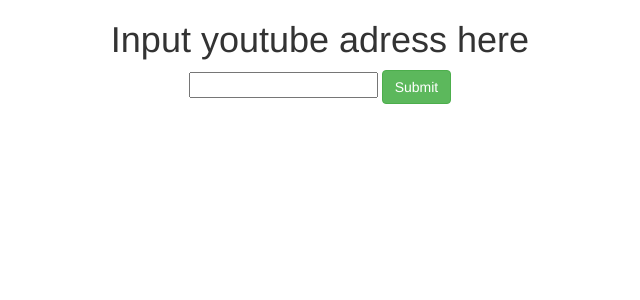
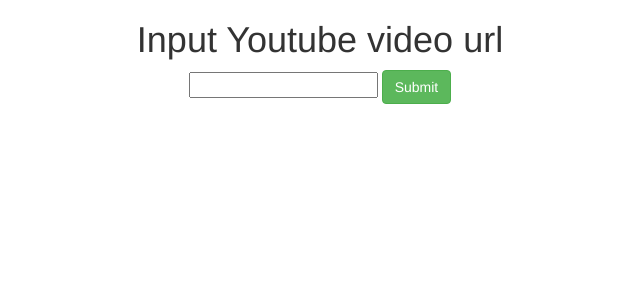
Before and after one commit to metr1ckzu/savetube, a Django app: page / in a window 1280 px wide. Shown: the top 300 px of the page, without its empty margins (320-960 px from the left). Run offline with Django 3.2, Linux system fonts and the light colour scheme; some libraries are stand-ins or nearby versions; some web fonts are replaced.

Commit message:
tweaked templates

```diff
--- a/downloader/templates/downloader/base.html
+++ b/downloader/templates/downloader/base.html
@@ -2,7 +2,7 @@
 <html lang="en">
 <head>
     <meta charset="UTF-8">
-    <title>Twitter</title>
+    <title>Youtube Video Downloader</title>
     {%load staticfiles%}
     <link rel="stylesheet" href="https://maxcdn.bootstrapcdn.com/bootstrap/3.3.6/css/bootstrap.min.css">
     <link href="https://fonts.googleapis.com/css?family=Sedgwick+Ave" rel="stylesheet">
--- a/downloader/templates/downloader/index.html
+++ b/downloader/templates/downloader/index.html
@@ -1,7 +1,7 @@
 {% extends 'downloader/base.html' %}
 {% block news_active %}active{% endblock %}
 {% block body%}
-<h1>Input youtube adress here</h1>
+<h1>Input Youtube video url</h1>
     <form class="form-horizontal" action="/submit/" method="post">
     {% csrf_token %}
 
```
